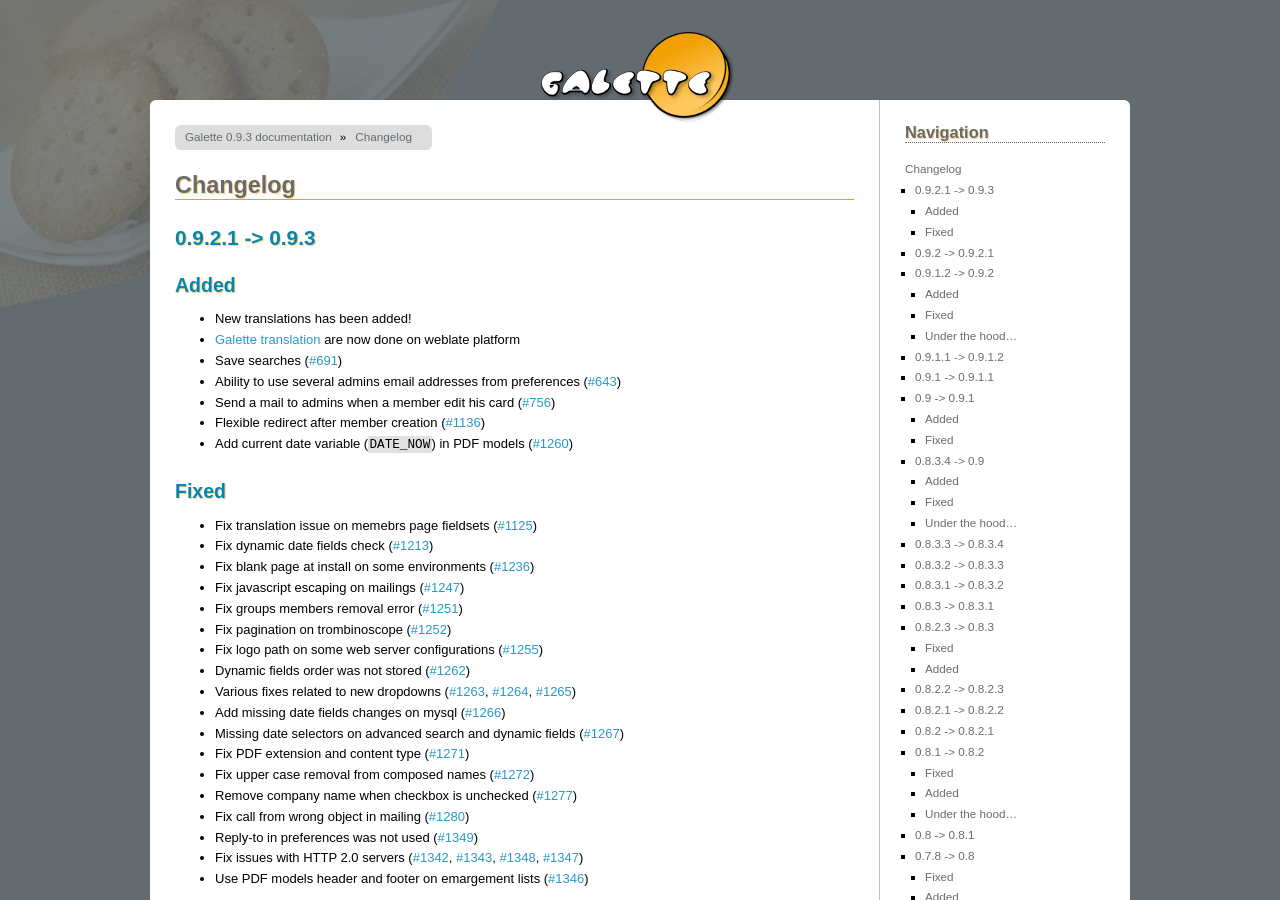
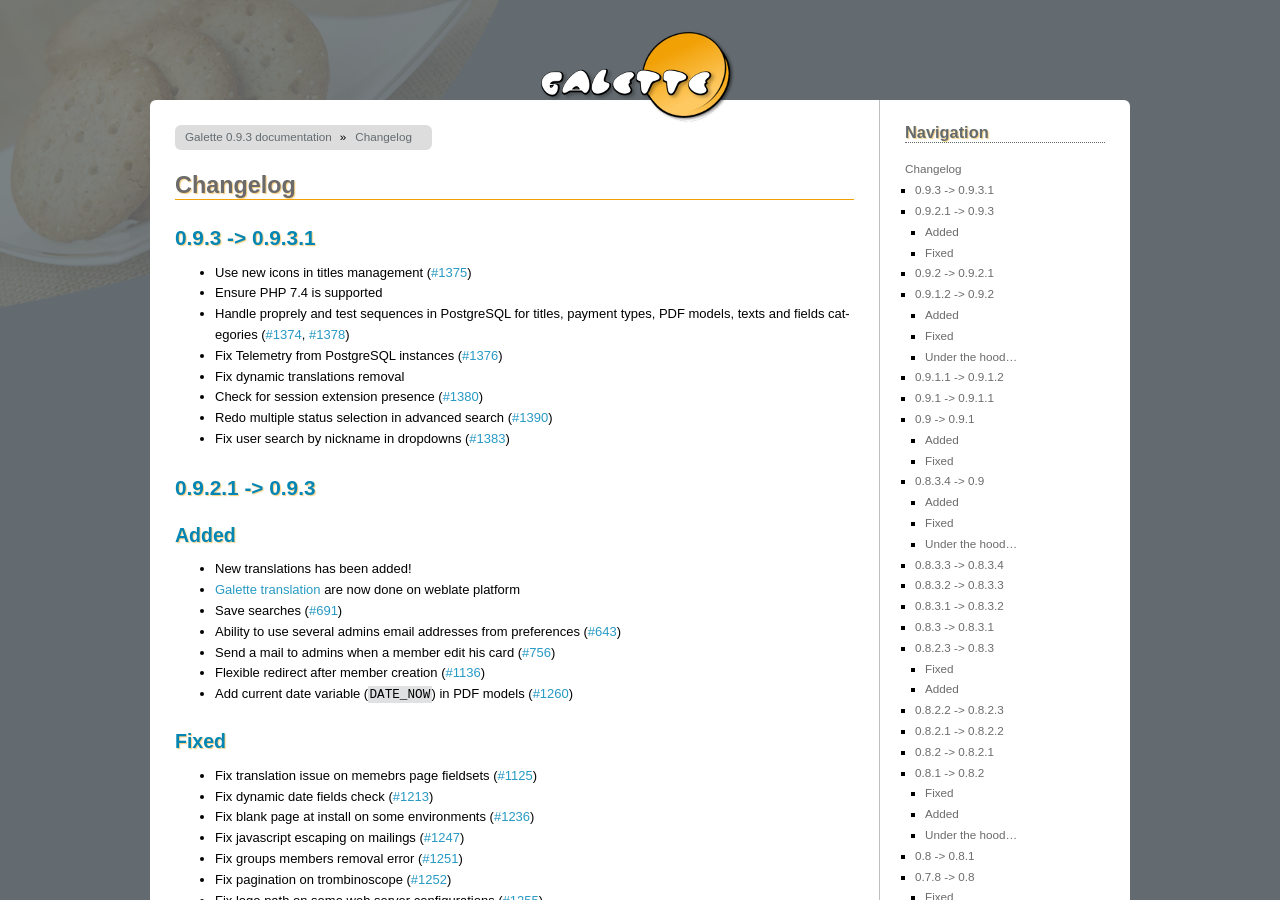
Before and after one commit to galette/galettedoc, a Sphinx documentation site: the page built from source/changelog.rst, in a window 1280 px wide and 900 px high. Built offline with Sphinx 7.4.7, drawn with Linux system fonts in a browser that asks for light colours.

Commit message:
Update changelog

```diff
--- a/source/changelogs/galette_09.rst
+++ b/source/changelogs/galette_09.rst
@@ -1,4 +1,17 @@
 :orphan:
+
+****************
+0.9.3 -> 0.9.3.1
+****************
+
+* Use new icons in titles management (`#1375 <https://bugs.galette.eu/issues/1375>`_)
+* Ensure PHP 7.4 is supported
+* Handle proprely and test sequences in PostgreSQL for titles, payment types, PDF models, texts and fields categories (`#1374 <https://bugs.galette.eu/issues/1374>`_, `#1378 <https://bugs.galette.eu/issues/1378>`_)
+* Fix Telemetry from PostgreSQL instances (`#1376 <https://bugs.galette.eu/issues/1376>`_)
+* Fix dynamic translations removal
+* Check for session extension presence (`#1380 <https://bugs.galette.eu/issues/1380>`_)
+* Redo multiple status selection in advanced search (`#1390 <https://bugs.galette.eu/issues/1390>`_)
+* Fix user search by nickname in dropdowns (`#1383 <https://bugs.galette.eu/issues/1383>`_)
 
 ****************
 0.9.2.1 -> 0.9.3
```
